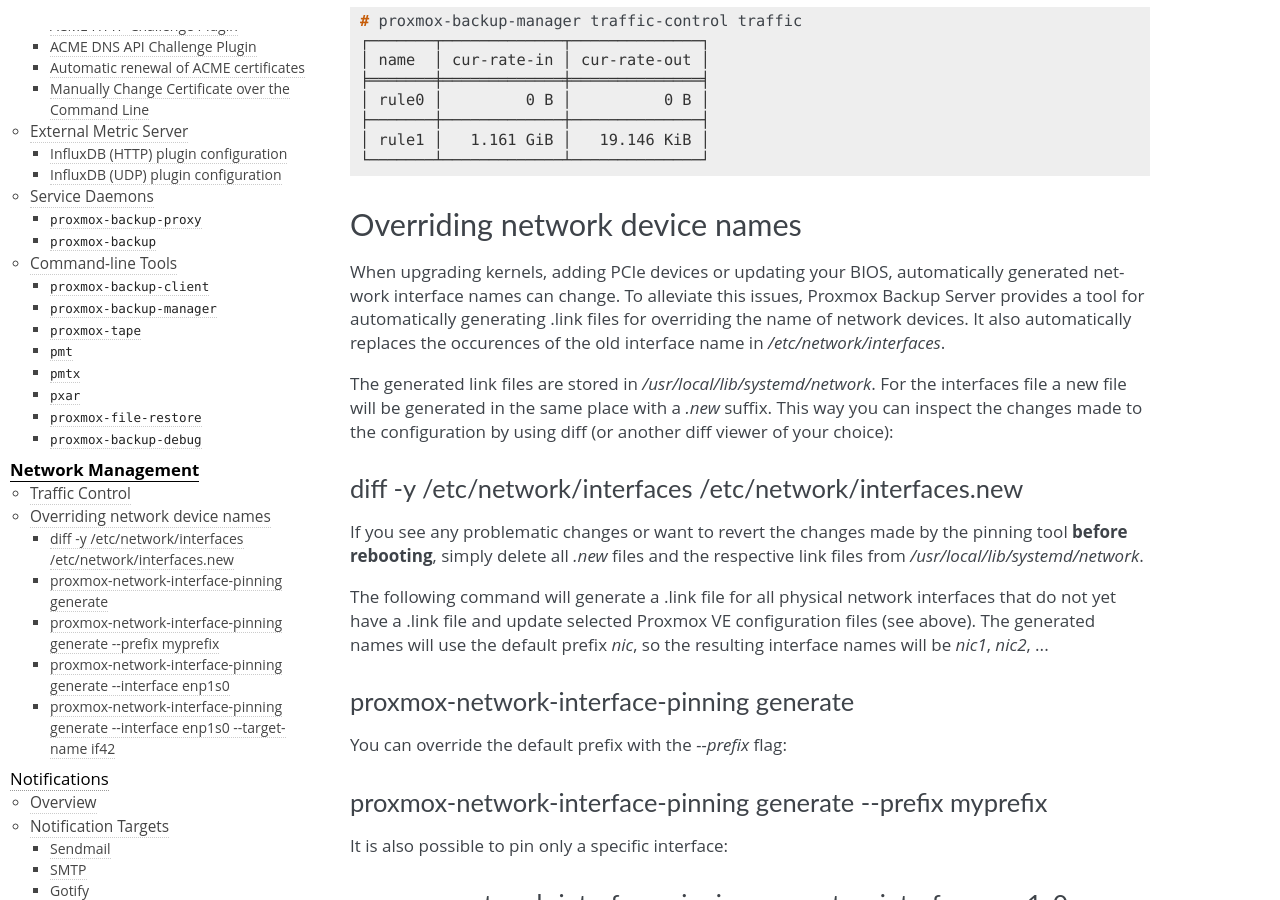
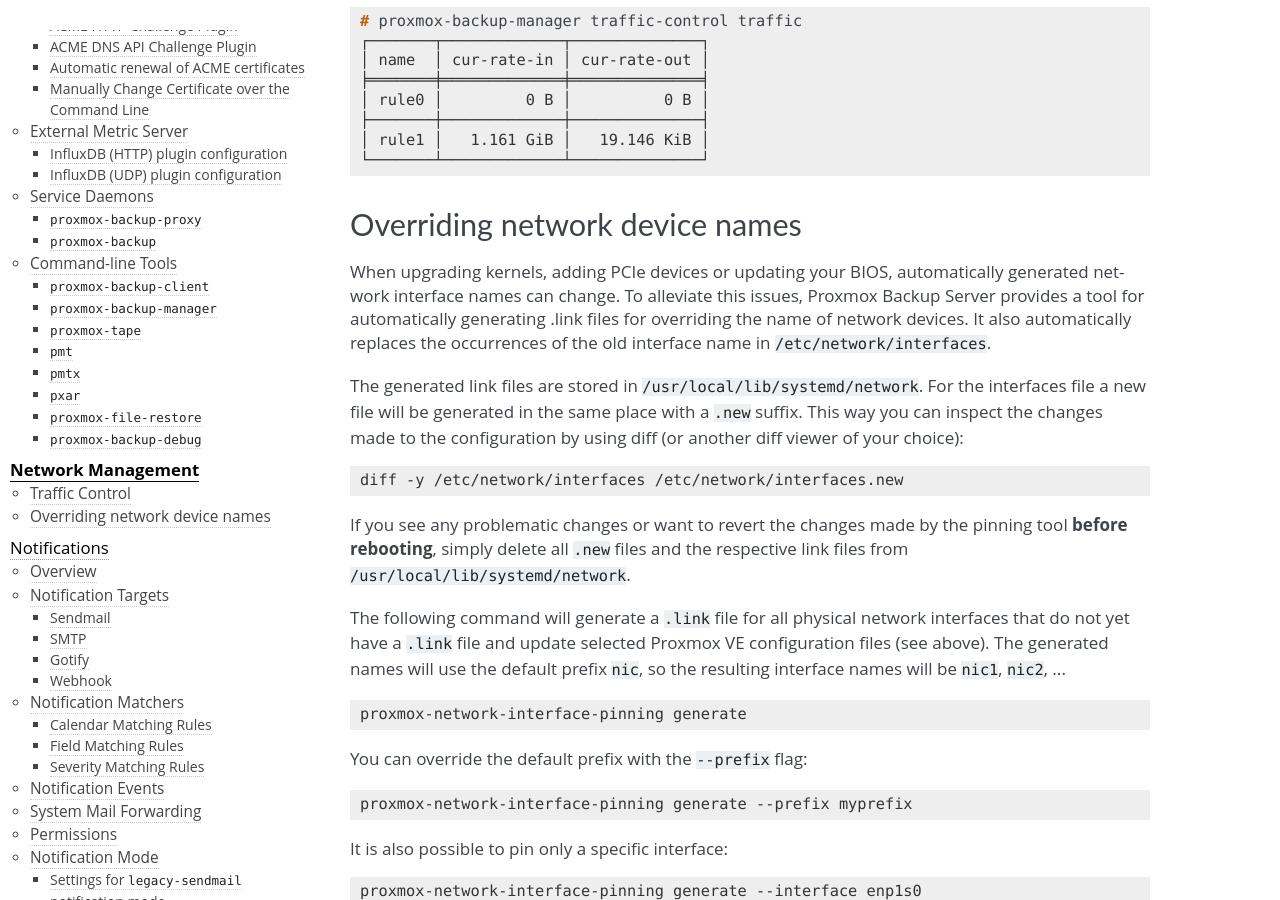
Before and after one commit to rikka-chunibyo/PBS-X, a Sphinx documentation site: the page built from docs/network-management.rst, in a window 1280 px wide and 900 px high, scrolled down 3476 px. Built offline with Sphinx 7.4.7, drawn with Linux system fonts in a browser that asks for light colours.

Commit message:
docs: network-management: use correct syntax for code-blocks
Probably copied over from the asciidoc documentation for PVE, which uses
a different syntax.

Fixes: 03fc1efc ("docs: add documentation for proxmox-network-interface-pinning")
Signed-off-by: Christoph Heiss <c.heiss@proxmox.com>
Reviewed-by: Michael Köppl <m.koeppl@proxmox.com>
Link: https://lore.proxmox.com/20250812125719.1301475-2-c.heiss@proxmox.com

```diff
--- a/docs/network-management.rst
+++ b/docs/network-management.rst
@@ -106,48 +106,48 @@ When upgrading kernels, adding PCIe devices or updating your BIOS, automatically
 generated network interface names can change. To alleviate this issues, Proxmox
 Backup Server provides a tool for automatically generating .link files for
 overriding the name of network devices. It also automatically replaces the
-occurences of the old interface name in `/etc/network/interfaces`.
+occurrences of the old interface name in ``/etc/network/interfaces``.
 
-The generated link files are stored in `/usr/local/lib/systemd/network`. For the
-interfaces file a new file will be generated in the same place with a `.new`
-suffix. This way you can inspect the changes made to the configuration by
-using diff (or another diff viewer of your choice):
+The generated link files are stored in ``/usr/local/lib/systemd/network``. For
+the interfaces file a new file will be generated in the same place with a
+``.new`` suffix. This way you can inspect the changes made to the configuration
+by using diff (or another diff viewer of your choice):
 
-----
-diff -y /etc/network/interfaces /etc/network/interfaces.new
-----
+.. code-block:: console
+
+  diff -y /etc/network/interfaces /etc/network/interfaces.new
 
 If you see any problematic changes or want to revert the changes made by the
-pinning tool **before rebooting**, simply delete all `.new` files and the
-respective link files from `/usr/local/lib/systemd/network`.
+pinning tool **before rebooting**, simply delete all ``.new`` files and the
+respective link files from ``/usr/local/lib/systemd/network``.
 
-The following command will generate a .link file for all physical network
-interfaces that do not yet have a .link file and update selected Proxmox VE
+The following command will generate a ``.link`` file for all physical network
+interfaces that do not yet have a ``.link`` file and update selected Proxmox VE
 configuration files (see above). The generated names will use the default prefix
-`nic`, so the resulting interface names will be `nic1`, `nic2`, ...
+``nic``, so the resulting interface names will be ``nic1``, ``nic2``, ...
 
-----
-proxmox-network-interface-pinning generate
-----
+.. code-block:: console
 
-You can override the default prefix with the `--prefix` flag:
+  proxmox-network-interface-pinning generate
 
-----
-proxmox-network-interface-pinning generate --prefix myprefix
-----
+You can override the default prefix with the ``--prefix`` flag:
+
+.. code-block:: console
+
+  proxmox-network-interface-pinning generate --prefix myprefix
 
 It is also possible to pin only a specific interface:
 
-----
-proxmox-network-interface-pinning generate --interface enp1s0
-----
+.. code-block:: console
+
+  proxmox-network-interface-pinning generate --interface enp1s0
 
 When pinning a specific interface, you can specify the exact name that the
 interface should be pinned to:
 
-----
-proxmox-network-interface-pinning generate --interface enp1s0 --target-name if42
-----
+.. code-block:: console
 
-In order to apply the changes made by `proxmox-network-interface-pinning` to the
-network configuration, the host needs to be rebooted.
+  proxmox-network-interface-pinning generate --interface enp1s0 --target-name if42
+
+In order to apply the changes made by ``proxmox-network-interface-pinning`` to
+the network configuration, the host needs to be rebooted.
```
